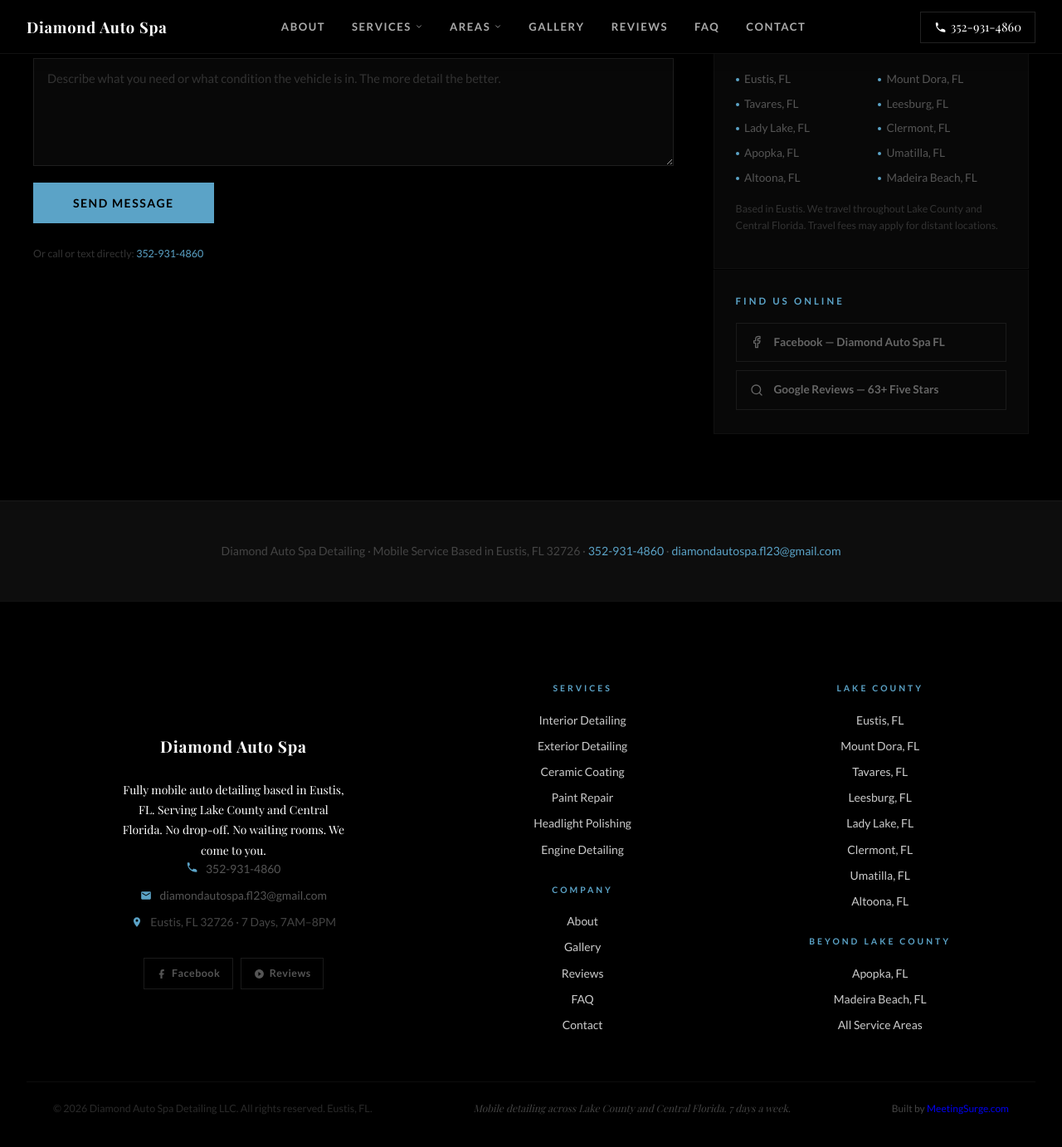
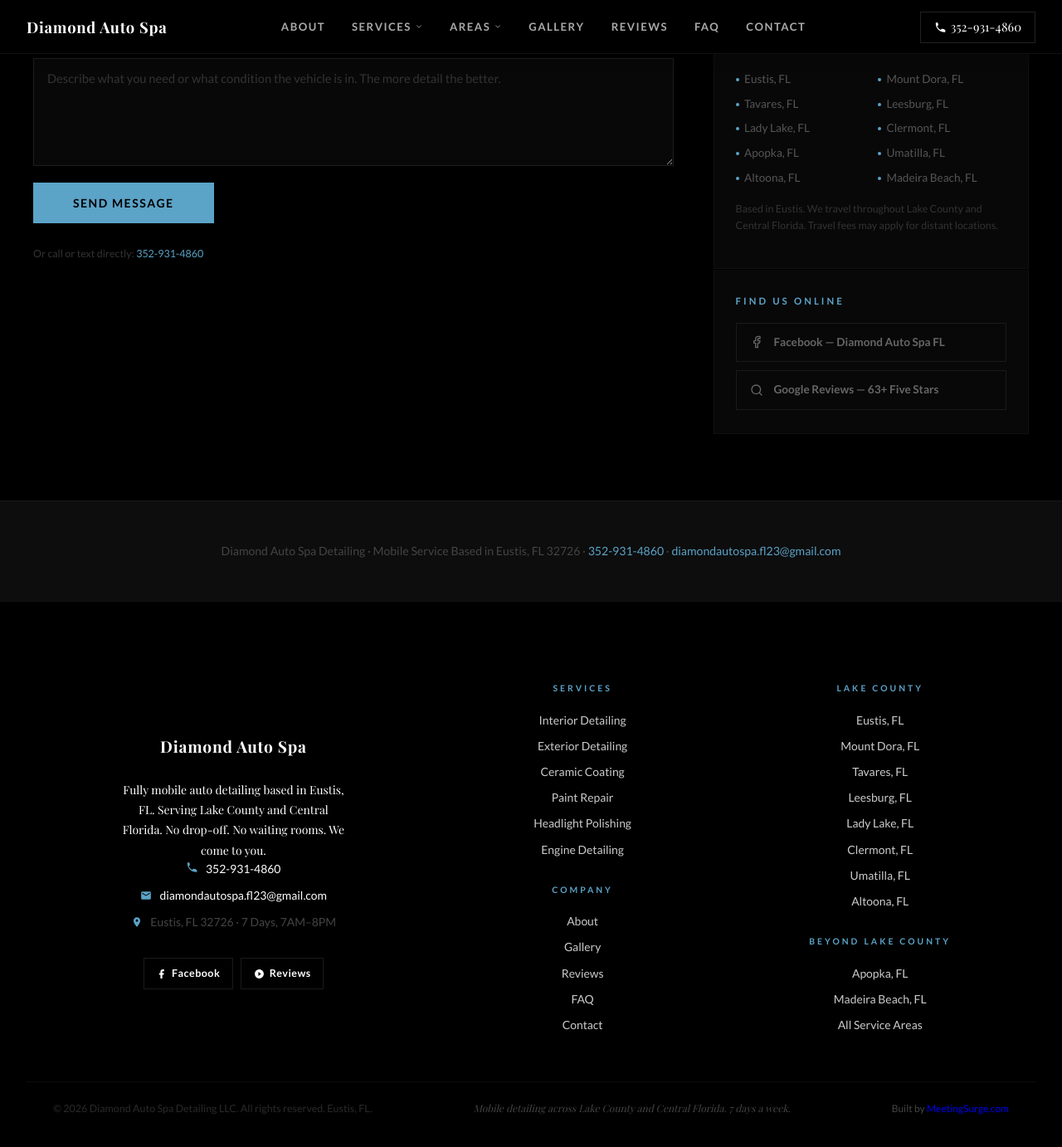
Before and after one commit to JamesBrownR/Diamond-Auto-Spa-Detailing, a Jekyll site: the page built from contact/index.html, in a window 1280 px wide and 1400 px high, scrolled down 1074 px. Shown: the top 1382 px of the window at 83% size. Built offline with Jekyll 4.4.1, drawn with Linux system fonts in a browser that asks for light colours; some web fonts are replaced.

Commit message:
Update footer.html

```diff
--- a/_includes/footer.html
+++ b/_includes/footer.html
@@ -76,7 +76,7 @@
     flex-shrink: 0;
   }
   .footer-contact-line a {
-    color: #555;
+    color: #fff;
     text-decoration: none;
     transition: color 0.2s;
   }
@@ -93,7 +93,7 @@
     gap: 6px;
     padding: 0.5rem 0.9rem;
     border: 1px solid #1a1a1a;
-    color: #555;
+    color: #fff;
     text-decoration: none;
     font-size: 0.78rem;
     font-weight: 700;
```
